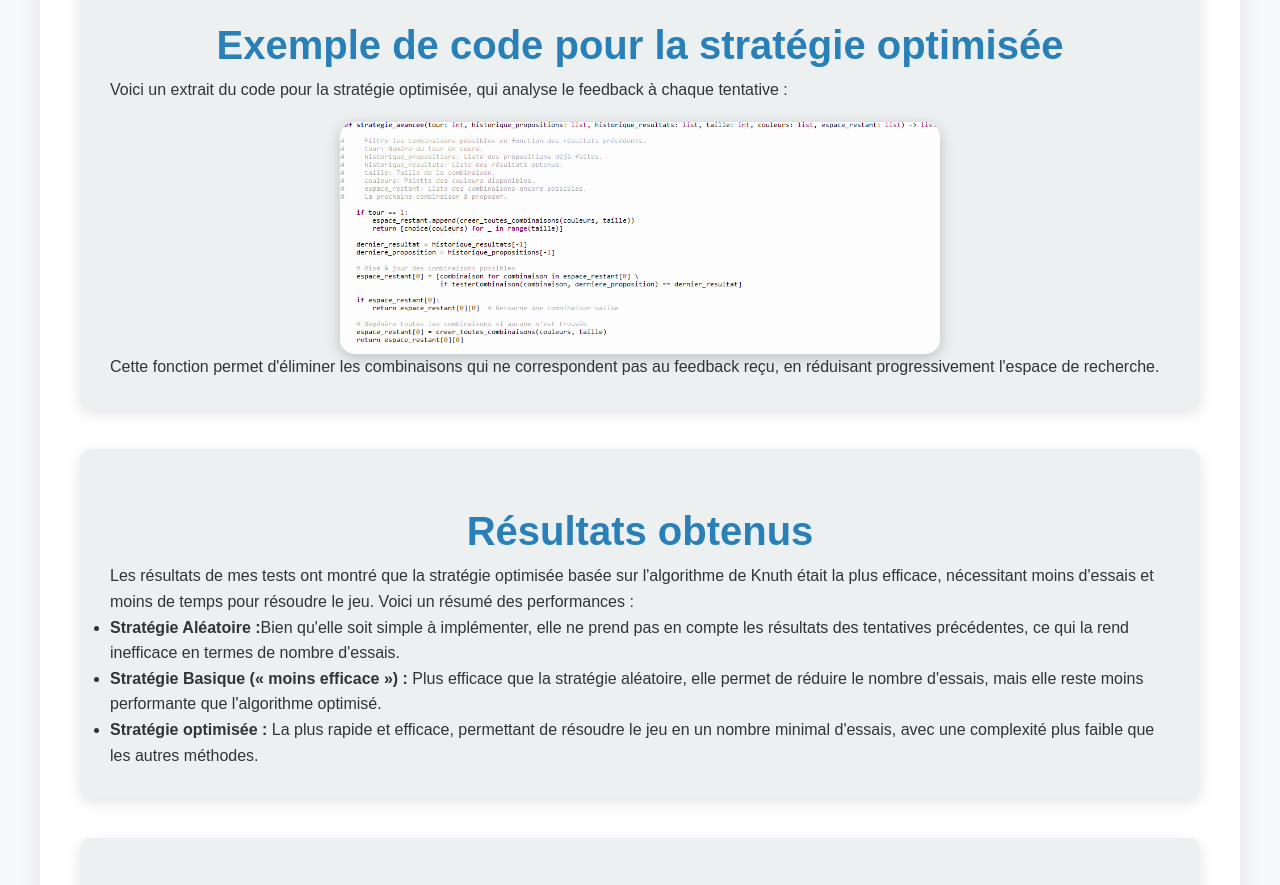
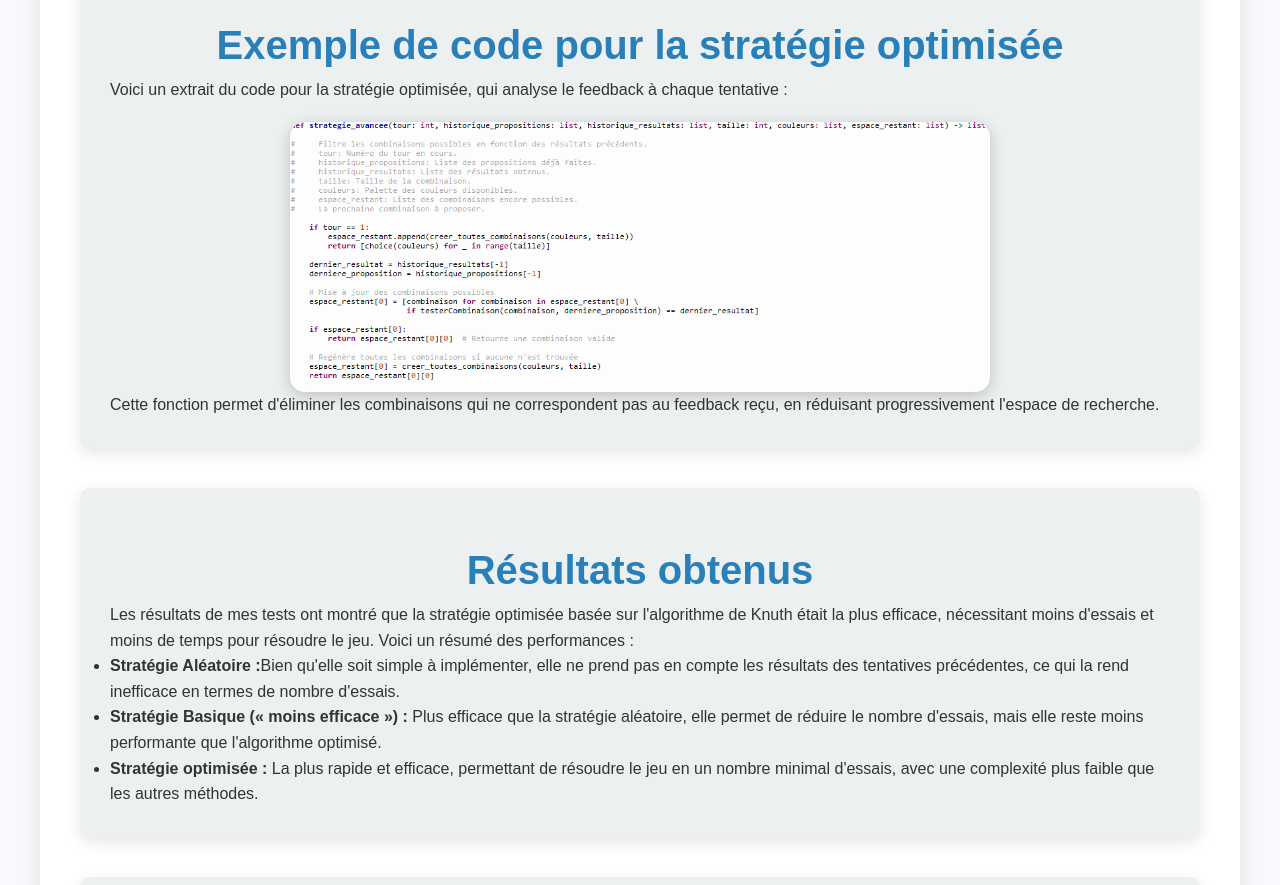
Before and after one commit to Temur0559/monportfolio, a plain HTML site: page projet2.html in a window 1280 px wide. Shown: the part 1300-2185 px from the top of the page. Drawn offline with Linux system fonts and the light colour scheme.

Commit message:
Update projet2.html

```diff
--- a/projet2.html
+++ b/projet2.html
@@ -60,7 +60,7 @@
         <section>
             <h2>Exemple de code pour la stratégie optimisée</h2>
             <p>Voici un extrait du code pour la stratégie optimisée, qui analyse le feedback à chaque tentative :</p>
-            <img src="strategie.PNG" alt="Stratégie optimisé" width="600">
+            <img src="strategie.PNG" alt="Stratégie optimisé" width="700">
             <p>Cette fonction permet d'éliminer les combinaisons qui ne correspondent pas au feedback reçu, en réduisant progressivement l'espace de recherche.</p>
         </section>
 
```
